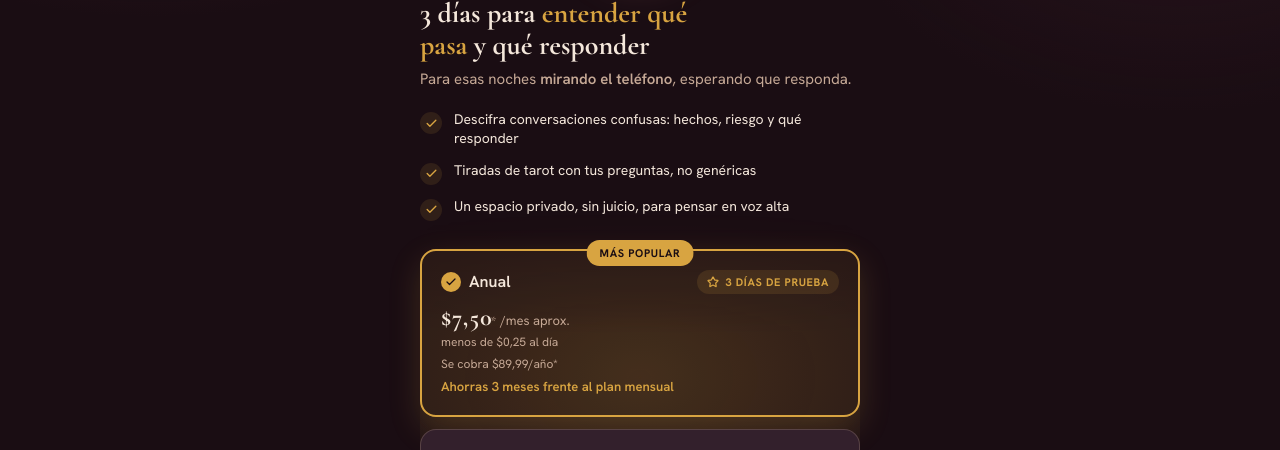
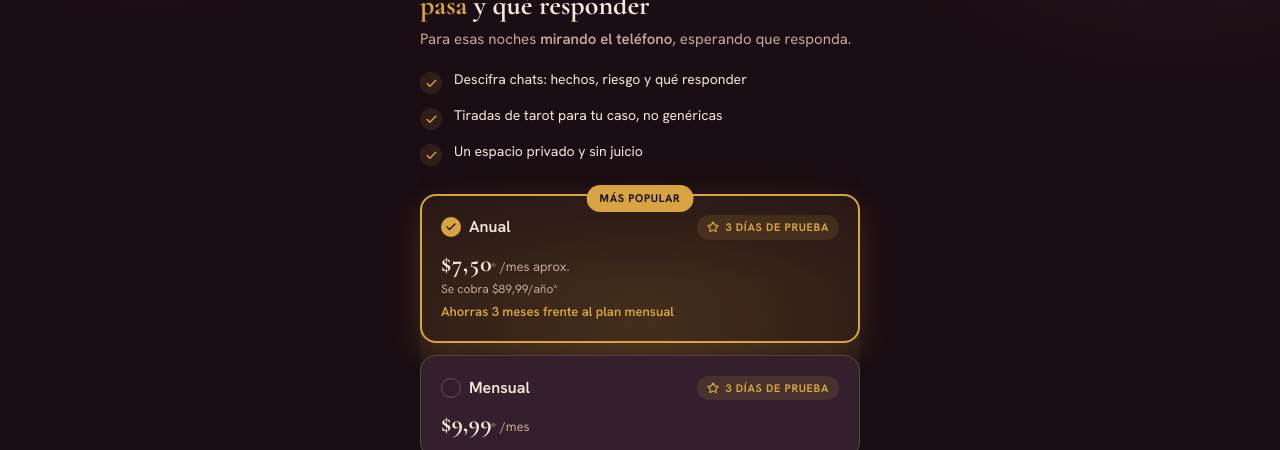
Before and after one commit to anaresmonat-sys/luma, a Next.js app: page /paywall in a window 1280 px wide. Shown: the part 195-645 px from the top of the page. Built offline with nearby package versions, Linux system fonts and the light colour scheme; no server answers.

Commit message:
style(ronda-13): planes con las dos tarjetas a la vista, sin saltos al elegir ni aviso de hidratación; puerta de edad con 3 tamaños; nota de compra en dos líneas
Co-Authored-By: Claude Sonnet 5.5 <noreply@anthropic.com>

```diff
--- a/app/onboarding/flujo.ts
+++ b/app/onboarding/flujo.ts
@@ -31,9 +31,9 @@ export function esOpcionAyuda(valor: string | null): valor is OpcionAyuda {
 // Beneficios del paywall — el primero depende de lo que la persona quiso probar.
 export function beneficiosPlan(r: Respuestas): { texto: string }[] {
   const porAyuda: Record<string, string> = {
-    analizar: 'Descifra conversaciones confusas: hechos, riesgo y qué responder',
+    analizar: 'Descifra chats: hechos, riesgo y qué responder',
     coach: 'Habla con LUMA, tu coach, cuando lo necesites',
-    tarot: 'Tiradas de tarot con tus preguntas, no genéricas',
+    tarot: 'Tiradas de tarot para tu caso, no genéricas',
     diario: 'Tu diario emocional para ver tus patrones con el tiempo',
     compatibilidad: 'Sinergia entre signos: química, fricciones y consejo para cuidar tus límites',
   };
@@ -42,6 +42,6 @@ export function beneficiosPlan(r: Respuestas): { texto: string }[] {
   return [
     { texto: principal },
     { texto: secundaria },
-    { texto: 'Un espacio privado, sin juicio, para pensar en voz alta' },
+    { texto: 'Un espacio privado y sin juicio' },
   ];
 }
--- a/app/onboarding/page.tsx
+++ b/app/onboarding/page.tsx
@@ -56,7 +56,7 @@ export default function OnboardingLuma() {
       <PasoEdad
         nota={
           ayuda === 'analizar'
-            ? 'Tu conversación es privada: se usa solo para este análisis y no se guarda.'
+            ? 'Tu conversación es privada: la usamos solo para este análisis y no la guardamos.'
             : undefined
         }
         onContinuar={() => {
--- a/app/page.tsx
+++ b/app/page.tsx
@@ -189,7 +189,8 @@ export default function LandingLuma() {
         kicker="Tu plan"
         tituloMarked="Menos que [acento]una consulta con tarotista o coach[/acento]"
         trialDias={3}
-        notaCompra="* Precios sin impuestos: el importe final, con los impuestos y la moneda de tu país, lo ves en la página de pago antes de confirmar · Pago seguro con Hotmart · 15 días de garantía desde que empiezas tu prueba"
+        notaCompra={`* Precios sin impuestos: el importe final, con los impuestos y la moneda de tu país, lo ves en la página de pago antes de confirmar.
+Garantía de 15 días desde que empiezas tu prueba · Pago seguro con Hotmart`}
         anual={{
           nombre: 'Anual',
           badge: 'LA MÁS ELEGIDA',
--- a/app/paywall/page.tsx
+++ b/app/paywall/page.tsx
@@ -35,7 +35,6 @@ const PLAN_ANUAL: PlanPaywall = {
   badge: 'MÁS POPULAR',
   precioMes: '$7,50*',
   sufijo: '/mes aprox.',
-  descomposicionDia: 'menos de $0,25 al día',
   totalAnual: 'Se cobra $89,99/año*',
   ahorro: 'Ahorras 3 meses frente al plan mensual',
 };
@@ -54,9 +53,9 @@ const PRECIO_TEXTO: Record<'anual' | 'mensual', string> = {
 // Fallback honesto cuando no hay respuestas del onboarding (llegó directo a /paywall):
 // mismos 3 pilares del producto, sin fingir personalización que no existe.
 const BENEFICIOS_GENERICOS = [
-  { texto: 'Descifra conversaciones confusas: hechos, riesgo y qué responder' },
-  { texto: 'Tiradas de tarot con tus preguntas, no genéricas' },
-  { texto: 'Un espacio privado, sin juicio, para pensar en voz alta' },
+  { texto: 'Descifra chats: hechos, riesgo y qué responder' },
+  { texto: 'Tiradas de tarot para tu caso, no genéricas' },
+  { texto: 'Un espacio privado y sin juicio' },
 ];
 
 export default function PaywallLuma() {
@@ -128,19 +127,19 @@ export default function PaywallLuma() {
         {/* Dispositivo ownable de FICHA-ARTE — repite el motivo del funnel (Hero,
             Casos, PlanListo), en tamaño reducido y sin animación de entrada. */}
         <motion.div
-          initial={{ opacity: 0, y: reduce ? 0 : 10 }}
+          initial={{ opacity: 0, y: 10 }}
           animate={{ opacity: 1, y: 0 }}
           transition={{ duration: reduce ? 0.2 : 0.4, ease: [0.16, 1, 0.3, 1] }}
           className="flex justify-center"
         >
-          <div className="h-28 scale-[0.5] [transform-origin:top]">
+          <div className="h-[72px] scale-[0.34] [transform-origin:top]">
             <CartaSacerdotisa animar={false} />
           </div>
         </motion.div>
 
         {/* Headline: promesa concreta (entender qué pasa y qué responder) + la escena del avatar en el subtítulo; sin prometer un resultado emocional */}
         <motion.div
-          initial={{ opacity: 0, y: reduce ? 0 : 10 }}
+          initial={{ opacity: 0, y: 10 }}
           animate={{ opacity: 1, y: 0 }}
           transition={{ duration: reduce ? 0.2 : 0.4, delay: 0.05, ease: [0.16, 1, 0.3, 1] }}
           className="mt-2"
@@ -162,7 +161,7 @@ export default function PaywallLuma() {
 
         {/* Beneficios: personalizados si hay datos del onboarding, genéricos si no */}
         <motion.ul
-          initial={{ opacity: 0, y: reduce ? 0 : 10 }}
+          initial={{ opacity: 0, y: 10 }}
           animate={{ opacity: 1, y: 0 }}
           transition={{ duration: reduce ? 0.2 : 0.4, delay: 0.05, ease: [0.16, 1, 0.3, 1] }}
           className={`mt-5 flex flex-col gap-3 ${listo ? '' : 'invisible'}`}
@@ -177,7 +176,7 @@ export default function PaywallLuma() {
 
         {/* Plan cards tocables — anual pre-seleccionado */}
         <motion.div
-          initial={{ opacity: 0, y: reduce ? 0 : 10 }}
+          initial={{ opacity: 0, y: 10 }}
           animate={{ opacity: 1, y: 0 }}
           transition={{ duration: reduce ? 0.2 : 0.4, delay: 0.15, ease: [0.16, 1, 0.3, 1] }}
           className="relative mt-7"
@@ -211,7 +210,7 @@ export default function PaywallLuma() {
             Micro-encabezado propio para no leerse como el mismo componente que
             el value stack de arriba (2 bloques seguidos de marcador circular). */}
         <motion.div
-          initial={{ opacity: 0, y: reduce ? 0 : 10 }}
+          initial={{ opacity: 0, y: 10 }}
           animate={{ opacity: 1, y: 0 }}
           transition={{ duration: reduce ? 0.2 : 0.4, delay: 0.1, ease: [0.16, 1, 0.3, 1] }}
           className="mt-7"
@@ -229,7 +228,7 @@ export default function PaywallLuma() {
 
         {/* CTA único + reversibilidad + salida limpia */}
         <motion.div
-          initial={{ opacity: 0, y: reduce ? 0 : 10 }}
+          initial={{ opacity: 0, y: 10 }}
           animate={{ opacity: 1, y: 0 }}
           transition={{ duration: reduce ? 0.2 : 0.4, delay: 0.2, ease: [0.16, 1, 0.3, 1] }}
           className="mt-7"
--- a/components/landing/Oferta.tsx
+++ b/components/landing/Oferta.tsx
@@ -209,7 +209,7 @@ export function Oferta({
           </motion.div>
         </div>
         {notaCompra && (
-          <motion.p variants={item} className="mx-auto mt-5 max-w-[460px] text-center text-[13px] leading-relaxed text-[var(--text-secondary)]">
+          <motion.p variants={item} className="mx-auto mt-5 max-w-[460px] whitespace-pre-line text-center text-[13px] leading-relaxed text-[var(--text-secondary)]">
             {notaCompra}
           </motion.p>
         )}
--- a/components/paywall/PlanCards.tsx
+++ b/components/paywall/PlanCards.tsx
@@ -81,7 +81,7 @@ function Card({
           </span>
           <h3 className="text-[16px] font-semibold text-[var(--text-primary)]">{plan.nombre}</h3>
         </span>
-        {seleccionado && <TrialBadge dias={trialDias} />}
+        <TrialBadge dias={trialDias} />
       </div>
       <p className="mt-3 flex items-baseline gap-1">
         <span className="text-[24px] font-bold leading-none tabular-nums text-[var(--text-primary)] [font-family:var(--font-display)]">
@@ -97,7 +97,6 @@ function Card({
       {plan.descomposicionDia && <p className="mt-0.5 text-[12px] text-[var(--text-secondary)]">{plan.descomposicionDia}</p>}
       {plan.totalAnual && <p className="mt-1 text-[12px] text-[var(--text-secondary)]">{plan.totalAnual}</p>}
       {plan.ahorro && <p className="mt-1 text-[13px] font-semibold text-[var(--accent)]">{plan.ahorro}</p>}
-      {!seleccionado && <p className="mt-1 text-[12px] text-[var(--text-secondary)]">Incluye {trialDias} días de prueba</p>}
     </motion.button>
   );
 }
--- a/components/paywall/Timeline.tsx
+++ b/components/paywall/Timeline.tsx
@@ -22,7 +22,7 @@ export function TimelineTrial({ diasPrueba, precioTexto }: { diasPrueba: number;
       <motion.div
         aria-hidden="true"
         className="absolute left-[11px] top-3 w-[2px] origin-top bg-[color-mix(in_oklab,var(--accent)_45%,transparent)]"
-        initial={{ height: reduce ? '85%' : 0 }}
+        initial={{ height: 0 }}
         animate={{ height: '85%' }}
         transition={{ duration: reduce ? 0 : 0.6, ease: [0.16, 1, 0.3, 1] }}
       />
```
Also changed, not shown: components/onboarding/PasoEdad.tsx (+5 -5 lines), 10 other files (tests, documents, lock files or other folders).
